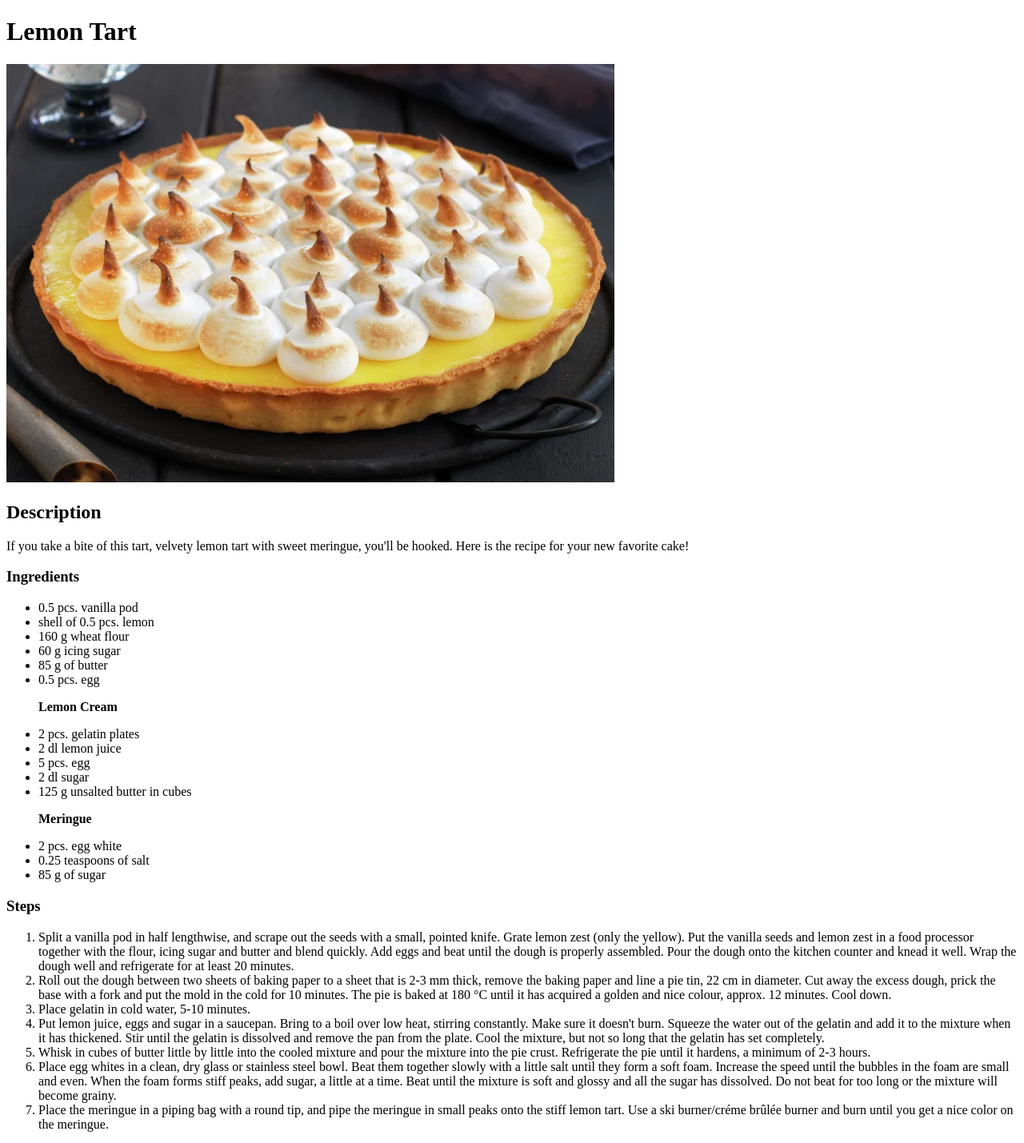
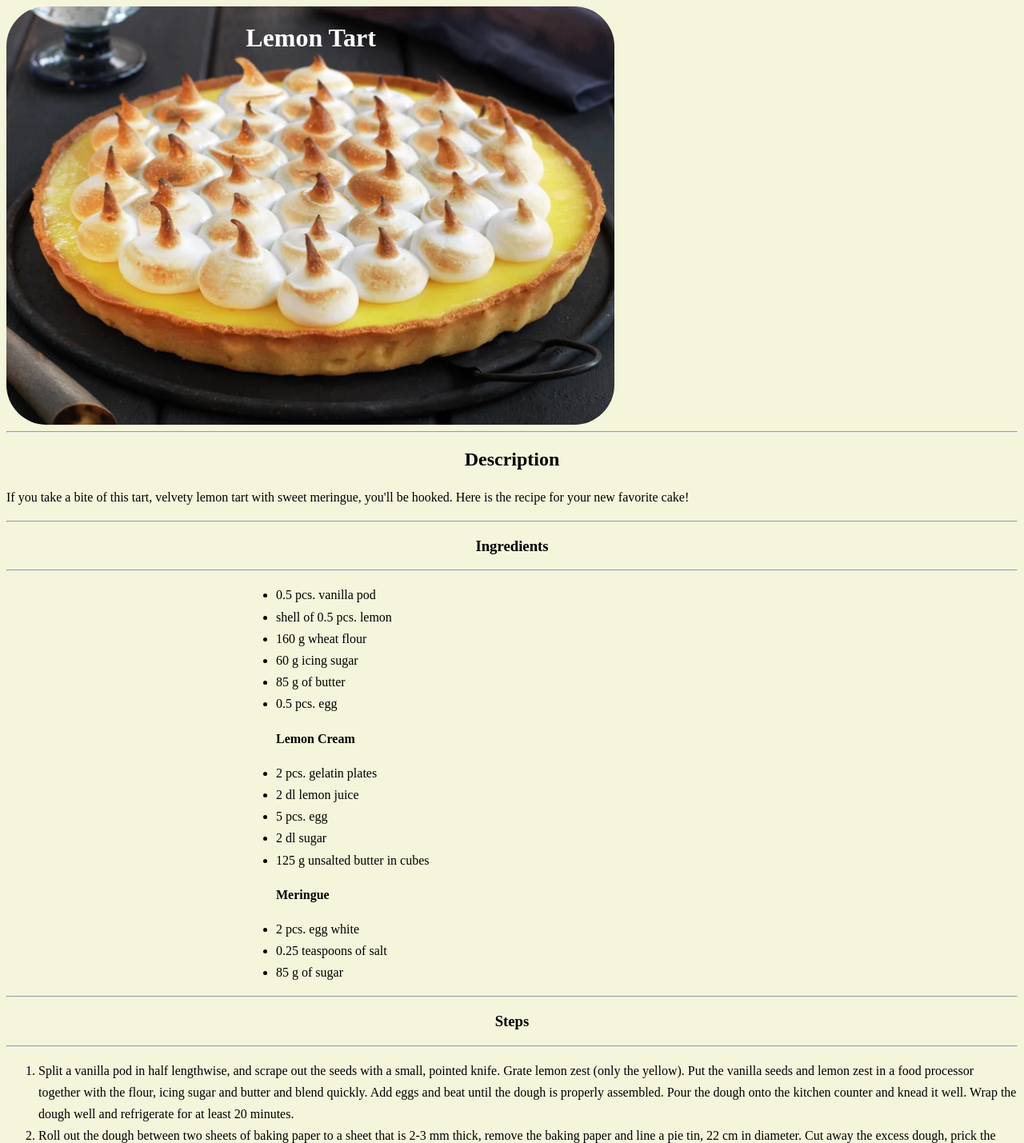
Before and after one commit to ONIGIRI1996/odin-recipes, a plain HTML site: page recipes/lemontart.html in a window 1280 px wide. Shown: the top 1429 px of the page at 80% size. Drawn offline with Linux system fonts and the light colour scheme.

Commit message:
css with brownie, lemon and cookie

```diff
--- a/recipes/lemontart.html
+++ b/recipes/lemontart.html
@@ -4,15 +4,19 @@
   <meta charset="UTF-8">
   <meta name="viewport" content="width=device-width, initial-scale=1.0">
   <title>Lemon Tart</title>
+  <link rel="stylesheet" href="./styles/lemontart.css">
 </head>
 <body>
-  <h1>Lemon Tart</h1>
-  <img src="../img/lemontart.png">
+  <h1 class="lemontart-head">Lemon Tart</h1>
+  <img class="lemontart-picture"  src="img/lemontart.png">
+  <hr>
+  <h2 class="head">Description</h2>
 
-  <h2>Description</h2>
   <p>
     If you take a bite of this tart, velvety lemon tart with sweet meringue, you'll be hooked. Here is the recipe for your new favorite cake!</p>
-  <h3>Ingredients</h3>
+  <hr>
+    <h3 class="head">Ingredients</h3>
+  <hr>
   <ul>
     <li>0.5 pcs. vanilla pod</li>
     <li>shell of 0.5 pcs. lemon</li>
@@ -31,7 +35,9 @@
     <li>0.25 teaspoons of salt</li>
     <li>85 g of sugar</li>
   </ul>
-  <h3>Steps</h3>
+  <hr>
+  <h3 class="head">Steps</h3>
+  <hr>
   <ol>
     <li> Split a vanilla pod in half lengthwise, and scrape out the seeds with a small, pointed knife. Grate lemon zest (only the yellow). Put the vanilla seeds and lemon zest in a food processor together with the flour, icing sugar and butter and blend quickly. Add eggs and beat until the dough is properly assembled. Pour the dough onto the kitchen counter and knead it well. Wrap the dough well and refrigerate for at least 20 minutes.</li>
     <li> Roll out the dough between two sheets of baking paper to a sheet that is 2-3 mm thick, remove the baking paper and line a pie tin, 22 cm in diameter. Cut away the excess dough, prick the base with a fork and put the mold in the cold for 10 minutes. The pie is baked at 180 °C until it has acquired a golden and nice colour, approx. 12 minutes. Cool down.  </li>
--- a/recipes/styles/brownies.css
+++ b/recipes/styles/brownies.css
@@ -1,5 +1,5 @@
-p, ul, ol{
-    font-family: 'Times New Roman', Times, serif;
+p, ul, ol, .brownie-head, .header{
+    font-family: serif;
     color: white;
     line-height: 1.7;
 }
@@ -28,5 +28,5 @@ body{
     border-bottom: 1px solid #888;
 }
 .ingredients{
-    margin-left: 295px;
+    margin-left: 285px;
 }
--- a/recipes/styles/cookies.css
+++ b/recipes/styles/cookies.css
@@ -0,0 +1,27 @@
+p, ol, ul, .cookie-head, .head{
+    font-family: Verdana, Geneva, Tahoma, sans-serif;
+    line-height: 1.7;
+
+}
+
+body{
+    background-color: rgb(229, 178, 115);
+}
+
+ul{
+    margin-left: 260px;
+}
+.cookie-picture{
+    border-radius: 50px;
+    display: block;
+}
+
+.cookie-head{
+    position: absolute;
+    left: 24%;
+}
+
+.head{
+    text-align: center;
+
+}
--- a/recipes/styles/lemontart.css
+++ b/recipes/styles/lemontart.css
@@ -0,0 +1,25 @@
+p, ul, ol{
+    font-family: 'Times New Roman', Times, serif;
+    color: black;
+    line-height: 1.7;
+}
+
+body{
+    background-color: beige;
+}
+
+.lemontart-picture{
+    display: block;
+    border-radius: 50px;
+}
+.lemontart-head{
+    position: absolute;
+    left: 24%;
+    color: white;
+}
+.head{
+    text-align: center;
+}
+ul{
+    margin-left: 297px;
+}
```
Also changed, not shown: recipes/cookies.html (+10 -5 lines).
